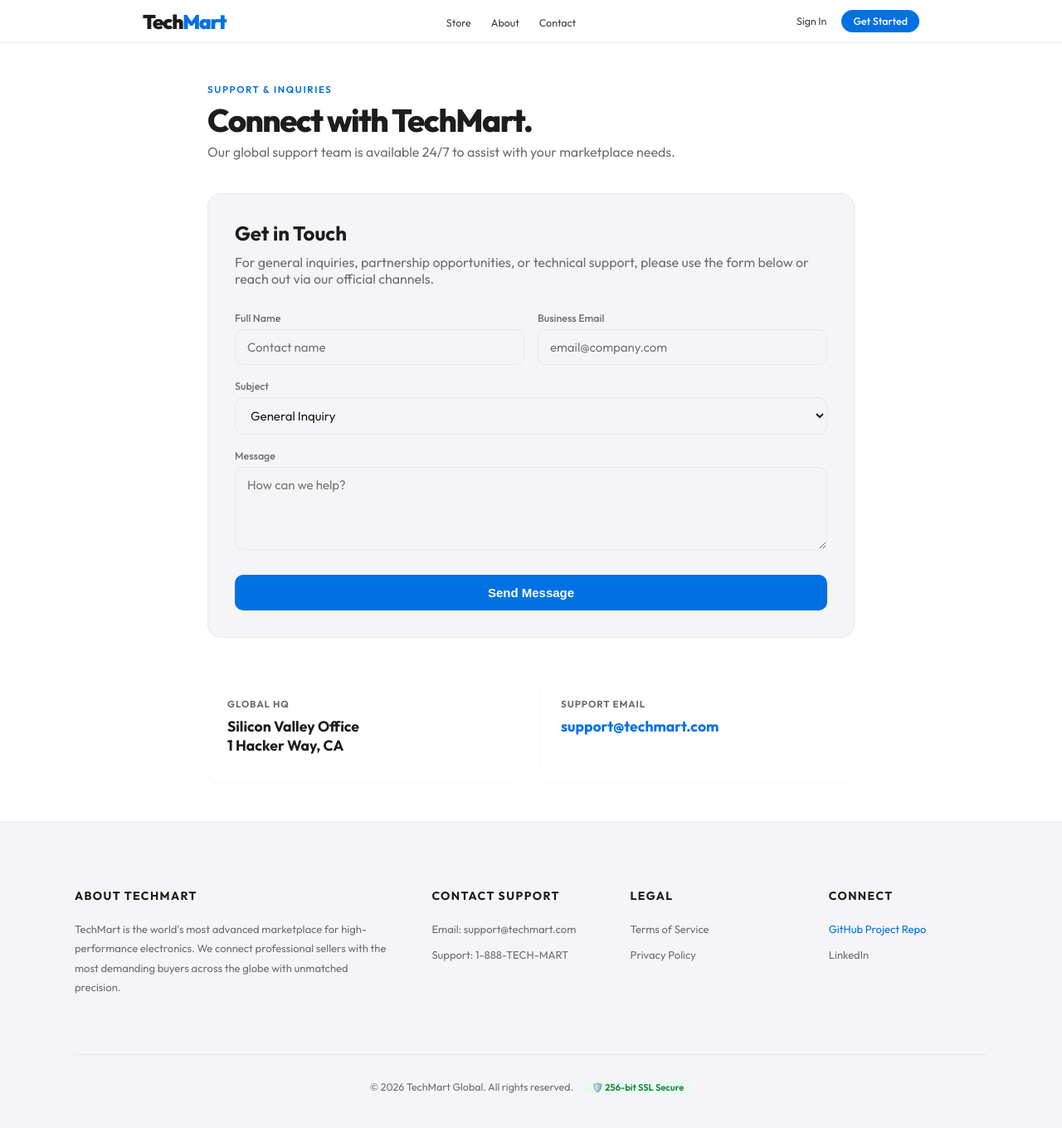
After one commit to mithil27360/TechMart, a Flask app: page /contact in a window 1280 px wide. The commit adds this page. Shown: the whole page at 83% size. Run offline with Flask 3, Linux system fonts and the light colour scheme.

Commit message:
added about and contact pages

```diff
--- a/app.py
+++ b/app.py
@@ -282,6 +282,14 @@ def auth_callback():
 
     flash(f"Logged in with Google as {user['name']}!", "success")
     return redirect(url_for('browse') if user['role'] == 'buyer' else url_for('post_item'))
+
+@app.route('/about')
+def about():
+    return render_template('about.html')
+
+@app.route('/contact')
+def contact():
+    return render_template('contact.html')
 
 @app.route('/verify-otp', methods=['GET', 'POST'])
 def verify_otp():
--- a/db.py
+++ b/db.py
@@ -9,7 +9,7 @@ DB_CONFIG = {
     "host":         os.getenv("MYSQL_HOST", "localhost"),
     "user":         os.getenv("MYSQL_USER", "root"),
     "password":     os.getenv("MYSQL_PASSWORD", ""),
-    "database":     os.getenv("MYSQL_DATABASE", "marketnest"),
+    "database":     os.getenv("MYSQL_DATABASE", "techmart"),
     "unix_socket": os.getenv("MYSQL_UNIX_SOCKET"),
 }
 
--- a/schema.sql
+++ b/schema.sql
@@ -121,7 +121,7 @@ insert into users (name, email, password, role) values
 ('Rahul', 'rahul@gmail.com', '123', 'buyer'),
 ('Ananya', 'ananya@gmail.com', '123', 'seller'),
 ('Kiran', 'kiran@gmail.com', '123', 'buyer'),
-('Administrator', 'admin@marketnest.com', 'admin123', 'admin');
+('Administrator', 'admin@techmart.com', 'admin123', 'admin');
 
 insert into categories (name, parent_id) values
 ('Electronics', null), ('Phones', 1), ('Laptops', 1);
--- a/templates/base.html
+++ b/templates/base.html
@@ -44,8 +44,8 @@
     {% else %}
     <ul class="nav-links">
       <li><a href="{{ url_for('index') }}">Store</a></li>
-      <li><a href="#about-section">About</a></li>
-      <li><a href="#contact-section">Contact</a></li>
+      <li><a href="{{ url_for('about') }}">About</a></li>
+      <li><a href="{{ url_for('contact') }}">Contact</a></li>
     </ul>
     <div class="nav-actions">
       <a href="{{ url_for('login') }}">Sign In</a>
@@ -144,14 +144,14 @@
 <footer class="site-footer">
   <div class="footer-inner">
     <div class="footer-grid">
-      <div class="footer-col" id="about-section">
+      <div class="footer-col">
         <h3>About TechMart</h3>
-        <p>TechMart is a premium e-commerce platform built for high-performance electronic trading. This is a <strong>demo project</strong> built for educational purposes to demonstrate modern web development practices.</p>
+        <p>TechMart is the world's most advanced marketplace for high-performance electronics. We connect professional sellers with the most demanding buyers across the globe with unmatched precision.</p>
       </div>
-      <div class="footer-col" id="contact-section">
-        <h3>Contact Info</h3>
-        <p>Email: demo@techmart.example.com</p>
-        <p>Support: 1-800-TECHMART</p>
+      <div class="footer-col">
+        <h3>Contact Support</h3>
+        <p>Email: support@techmart.com</p>
+        <p>Support: 1-888-TECH-MART</p>
       </div>
       <div class="footer-col">
         <h3>Legal</h3>
@@ -165,7 +165,7 @@
       </div>
     </div>
     <div class="footer-bottom">
-      <p>&copy; 2026 TechMart Demo Store. All rights reserved. <span class="trust-badge">🛡️ 256-bit SSL Secure</span></p>
+      <p>&copy; 2026 TechMart Global. All rights reserved. <span class="trust-badge">🛡️ 256-bit SSL Secure</span></p>
     </div>
   </div>
 </footer>
--- /dev/null
+++ b/templates/contact.html
@@ -0,0 +1,53 @@
+{% extends "base.html" %}
+{% block title %}Contact Us{% endblock %}
+
+{% block content %}
+<div class="inner-page">
+  <p class="page-eyebrow">Support & Inquiries</p>
+  <h1 class="page-title">Connect with TechMart.</h1>
+  <p class="page-sub">Our global support team is available 24/7 to assist with your marketplace needs.</p>
+
+  <div class="card-box" style="margin-top: 40px;">
+    <h2>Get in Touch</h2>
+    <p style="margin-top:10px; color: var(--grey-400);">For general inquiries, partnership opportunities, or technical support, please use the form below or reach out via our official channels.</p>
+
+    <form class="contact-form" style="margin-top: 30px;">
+      <div class="form-row">
+        <div class="form-group">
+          <label for="c-name">Full Name</label>
+          <input type="text" id="c-name" placeholder="Contact name" required>
+        </div>
+        <div class="form-group">
+          <label for="c-email">Business Email</label>
+          <input type="email" id="c-email" placeholder="email@company.com" required>
+        </div>
+      </div>
+      <div class="form-group">
+        <label for="c-subject">Subject</label>
+        <select id="c-subject">
+          <option>General Inquiry</option>
+          <option>Technical Support</option>
+          <option>Partnerships</option>
+          <option>Billing</option>
+        </select>
+      </div>
+      <div class="form-group">
+        <label for="c-message">Message</label>
+        <textarea id="c-message" placeholder="How can we help?"></textarea>
+      </div>
+      <button type="submit" class="btn-submit" onclick="event.preventDefault(); alert('Message sent to our support team!');">Send Message</button>
+    </form>
+  </div>
+
+  <div class="stats-grid" style="grid-template-columns: repeat(2, 1fr); margin-top: 40px;">
+    <div class="stat-card">
+      <span class="stat-label">Global HQ</span>
+      <p class="stat-value" style="font-size: 1.1rem; margin-top: 8px;">Silicon Valley Office<br>1 Hacker Way, CA</p>
+    </div>
+    <div class="stat-card">
+      <span class="stat-label">Support Email</span>
+      <p class="stat-value" style="font-size: 1.1rem; margin-top: 8px; color: var(--blue);">support@techmart.com</p>
+    </div>
+  </div>
+</div>
+{% endblock %}
--- a/templates/index.html
+++ b/templates/index.html
@@ -7,7 +7,7 @@
 <section class="hero-block">
   <p class="hero-eyebrow">TechMart Global</p>
   <h1 class="hero-headline">Pro Tech.<br>Pro Trading.</h1>
-  <p class="hero-sub">TechMart is a high-performance e-commerce demo project built for learning purposes. Discover the finest devices, or list yours for matching buyers — instantly.</p>
+  <p class="hero-sub">TechMart is the premier destination for high-performance electronics, connecting expert sellers with demanding buyers globally. Experience seamless trading with precision matched interests.</p>
   <div class="hero-links">
     <a href="{{ url_for('register') }}" class="link-primary">Get Started <i class="chevron">›</i></a>
     <a href="{{ url_for('login') }}" class="link-secondary">Sign In <i class="chevron">›</i></a>
--- a/templates/login.html
+++ b/templates/login.html
@@ -4,6 +4,11 @@
 {% block content %}
 <div class="auth-page">
   <div class="auth-card">
+    <div class="auth-card-logo" style="text-align: center; margin-bottom: 24px;">
+      <a href="/" class="nav-logo" style="justify-content: center;">
+        <span class="logo-text">Tech</span><span class="logo-highlight">Mart</span>
+      </a>
+    </div>
     <h1 class="auth-title">Sign In</h1>
     <p class="auth-sub">Welcome back to TechMart.</p>
 
--- a/templates/register.html
+++ b/templates/register.html
@@ -4,6 +4,11 @@
 {% block content %}
 <div class="auth-page">
   <div class="auth-card">
+    <div class="auth-card-logo" style="text-align: center; margin-bottom: 24px;">
+      <a href="/" class="nav-logo" style="justify-content: center;">
+        <span class="logo-text">Tech</span><span class="logo-highlight">Mart</span>
+      </a>
+    </div>
     <h1 class="auth-title">Create Account</h1>
     <p class="auth-sub">Join the TechMart community.</p>
 
```
Also changed, not shown: templates/about.html (added, +29 -0 lines).
